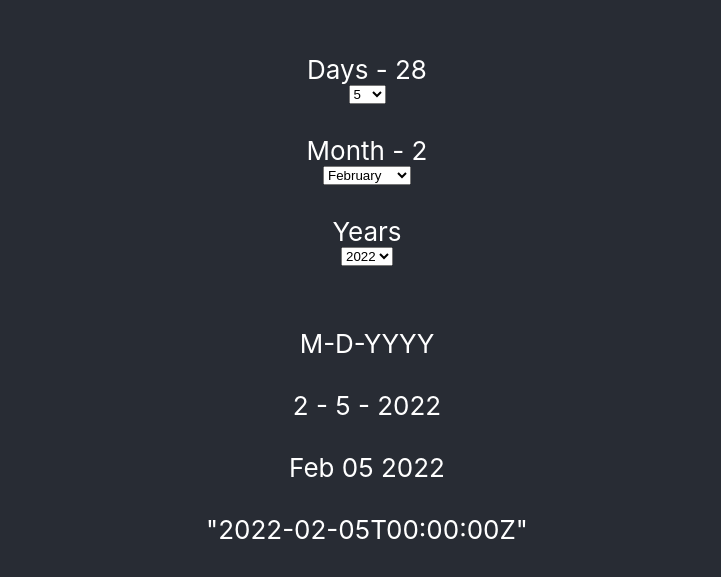
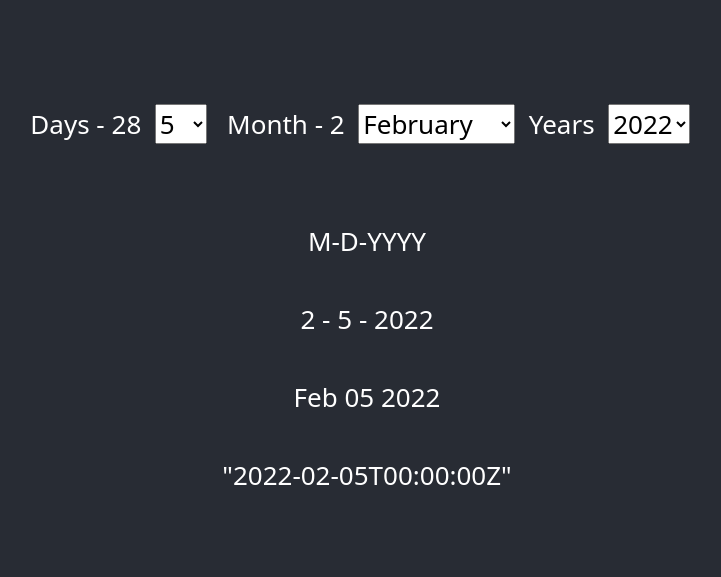
Before and after one commit to sethukumar0001/reactjs_date_picker, a React (Create React App) app: page / in a window 1280 px wide. Shown: the part 101-678 px from the top of the page, without its empty margins (273-994 px from the left). Built offline with nearby package versions, Linux system fonts and the light colour scheme.

Commit message:
updated code

```diff
--- a/package.json
+++ b/package.json
@@ -6,10 +6,12 @@
     "@testing-library/jest-dom": "^5.14.1",
     "@testing-library/react": "^11.2.7",
     "@testing-library/user-event": "^12.8.3",
+    "bootstrap": "^5.1.3",
     "moment": "^2.29.1",
     "react": "^17.0.2",
     "react-dom": "^17.0.2",
     "react-scripts": "4.0.3",
+    "reactstrap": "^9.0.1",
     "web-vitals": "^1.1.2"
   },
   "scripts": {
--- a/src/App.js
+++ b/src/App.js
@@ -6,9 +6,7 @@ function App() {
 	const [today, setToDay] = useState(moment().format("D"));
 	const [currentMonth, setCurrentMonth] = useState(moment().format("M"));
 	const [currentYear, setCurrentYear] = useState(moment().format("YYYY"));
-	const [minYear] = useState(
-		parseInt(moment().format("YYYY")) - 80
-	);
+	const [minYear] = useState(parseInt(moment().format("YYYY")) - 80);
 	const [currentMonthDays, setCurrentMonthDays] = useState(
 		moment("02", "MM").daysInMonth()
 	);
@@ -43,9 +41,11 @@ function App() {
 	};
 
 	return (
-		<div className="App d-flex">
+		<div className="App">
 			<header className="App-header">
-				<label>Days - {currentMonthDays}</label>
+				<div className="d-flex justify-content-between">
+					<div>
+					<label>Days - {currentMonthDays}</label>&nbsp;&nbsp;
 					<select onChange={(e) => handleChangeDay(e)}>
 						{Array.from({ length: currentMonthDays + 1 }, (v, k) => k).map(
 							(item, index) => {
@@ -57,20 +57,25 @@ function App() {
 									);
 							}
 						)}
-				</select>
-				<br />
-				<label>Month - {currentMonth}</label>
+					</select> &nbsp;&nbsp;
+					</div>
+					<div>
+					<label>Month - {currentMonth}</label>&nbsp;&nbsp;
 					<select onChange={(e) => handleChangeMonth(e)}>
 						{months.map((item) => {
 							return (
-							<option value={item.value} selected={item.value == currentMonth}>
+								<option
+									value={item.value}
+									selected={item.value == currentMonth}
+								>
 									{item.name}
 								</option>
 							);
 						})}
-				</select>
-				<br />
-				<label>Years</label>
+					</select>&nbsp;&nbsp;
+					</div>
+					<div>
+					<label>Years</label>&nbsp;&nbsp;
 					<select onChange={(e) => handleChangeYear(e)}>
 						{Array.from({ length: minYear + 81 }, (v, k) => k).map(
 							(item, index) => {
@@ -82,7 +87,10 @@ function App() {
 									);
 							}
 						)}
-				</select>
+					</select>&nbsp;&nbsp;
+					</div>
+				</div>
+				<div>
 					<br />
 					<br />
 					M-D-YYYY
@@ -101,6 +109,8 @@ function App() {
 							.utc(moment(currentMonth + "-" + today + "-" + currentYear))
 							.format()
 					)}
+					</div>
+
 			</header>
 		</div>
 	);
--- a/src/index.js
+++ b/src/index.js
@@ -3,6 +3,7 @@ import ReactDOM from 'react-dom';
 import './index.css';
 import App from './App';
 import reportWebVitals from './reportWebVitals';
+import 'bootstrap/dist/css/bootstrap.min.css';
 
 ReactDOM.render(
   <React.StrictMode>
```
Also changed, not shown: 1 other file (tests, documents, lock files or other folders). Lines whose indentation alone changed are shown as unchanged.
